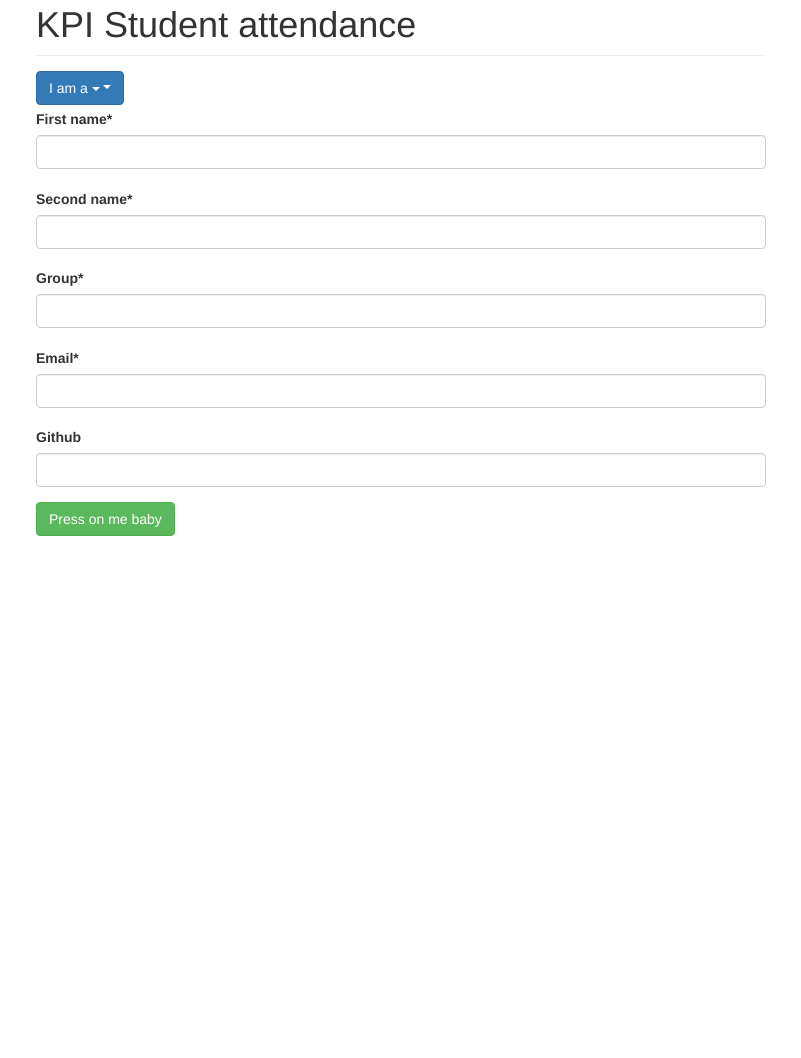
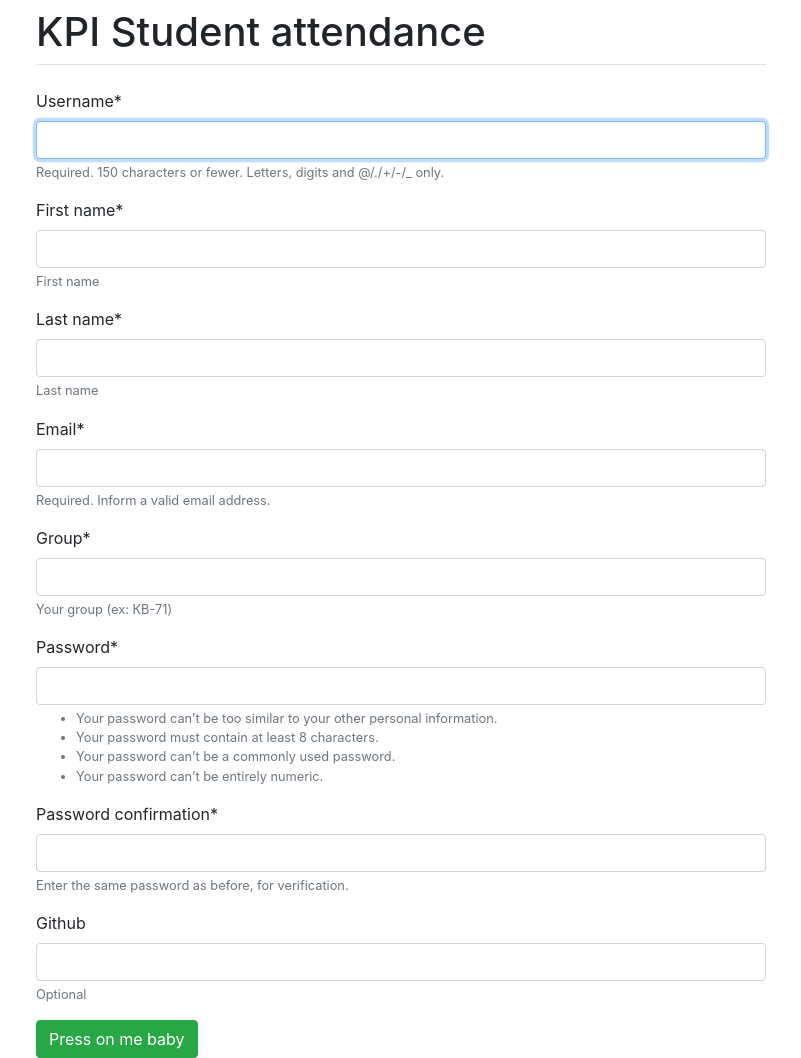
Before and after one commit to MishaVernik/StudentAttendance, a Django app: page /signup/ in a window 1280 px wide. Shown: the whole page, without its empty margins (239-1040 px from the left). Before the commit the page ends 536 px from the top, so only its background shows below. Run offline with Django 3.2, Linux system fonts and the light colour scheme; some libraries are stand-ins or nearby versions.

Commit message:
changes2

```diff
--- a/Attendance/forms.py
+++ b/Attendance/forms.py
@@ -4,10 +4,11 @@ from django.contrib.auth.models import User
 
 
 class SignUpForm(UserCreationForm):
-    first_name = forms.CharField(max_length=30, required=False, help_text='Optional.')
-    last_name = forms.CharField(max_length=30, required=False, help_text='Optional.')
-    email = forms.EmailField(max_length=254, help_text='Required. Inform a valid email address.')
-
+    first_name = forms.CharField(max_length=30, required=True, help_text='First name')
+    last_name = forms.CharField(max_length=30, required=True, help_text='Last name')
+    email = forms.EmailField(max_length=254, required=True, help_text='Required. Inform a valid email address.')
+    group = forms.CharField(max_length=10, required=True, help_text='Your group (ex: КВ-71)')
+    github = forms.CharField(max_length=254, required=False, help_text='Optional')
     class Meta:
         model = User
-        fields = ('username', 'password1', 'password2', )
+        fields = ('username','first_name', 'last_name','email','group', 'password1', 'password2', )
--- a/Attendance/templates/signup.html
+++ b/Attendance/templates/signup.html
@@ -5,39 +5,6 @@
 {% block content %}
   <form method="post" novalidate>
     {% csrf_token %}
-    <link rel="stylesheet" href="https://maxcdn.bootstrapcdn.com/bootstrap/3.4.0/css/bootstrap.min.css">
-    <script src="https://ajax.googleapis.com/ajax/libs/jquery/3.4.1/jquery.min.js"></script>
-    <script src="https://maxcdn.bootstrapcdn.com/bootstrap/3.4.0/js/bootstrap.min.js"></script>
-
-<div class="dropdown">
-  <button class="btn btn-primary dropdown-toggle" type="button" data-toggle="dropdown">I am a
-  <span class="caret"></span></button>
-  <ul class="dropdown-menu">
-    <li><a href="Student">Student</a></li>
-    <li><a href="Teacher">Teacher</a></li>
-    <li><a href="#">JS</a></li>
-  </ul>
-</div>
-  <div id = "div_id_first_name" class="form-group">
-    <label for="id_first_name"  class="col-form-label  requiredField">First name*</label>
-    <input type="text" class="form-control" name="first_name" id="id_first_name">
-  </div>
-  <div id = "div_id_second_name" class="form-group">
-    <label for="id_second_name"  class="col-form-label  requiredField">Second name*</label>
-    <input type="text" class="form-control" name="second_name" id="id_second_name">
-  </div>
-  <div id = "div_id_group" class="form-group">
-    <label for="id_group"  class="col-form-label  requiredField">Group*</label>
-    <input type="text" class="form-control" name="group" id="id_group">
-  </div>
-  <div id = "div_id_email" class="form-group">
-    <label for="id_email"  class="col-form-label  requiredField">Email*</label>
-    <input type="text" class="form-control" name="email" id="id_email">
-  </div>
-  <div id = "div_id_github" class="form-group">
-    <label for="id_github"  class="col-form-label">Github</label>
-    <input type="text" class="form-control" name="github" id="id_github">
-  </div>
     {{ form|crispy }}
     <button type="submit" class="btn btn-success">Press on me baby</button>
   </form>
--- a/Attendance/views.py
+++ b/Attendance/views.py
@@ -2,8 +2,12 @@ from django.contrib.auth import login, authenticate
 from django.contrib.auth.decorators import login_required
 from django.contrib.auth.forms import UserCreationForm
 from django.shortcuts import render, redirect
+from django.contrib import messages
 import psycopg2
 from psycopg2 import Error
+
+from Attendance.forms import SignUpForm
+
 
 @login_required
 def home(request):
@@ -40,19 +44,24 @@ def add_student(first_name, second_name, group, email, github, username, passwor
 def signup(request):
     print(request)
     if request.method == 'POST':
-        #form = UserCreationForm(request.POST)
-        first_name = request.POST["first_name"]
-        second_name = request.POST["second_name"]
-        group = request.POST["group"]
-        email = request.POST["email"]
-        github = request.POST["github"]
+        form = SignUpForm(request.POST)
+        if form.is_valid():
+            form.save()
+            #student_or_teacher = request.POST.get('')
+            first_name = form.cleaned_data.get("first_name")
+            second_name = form.cleaned_data.get("last_name")
+            group = form.cleaned_data.get("group")
+            email = form.cleaned_data.get("email")
+            github = form.cleaned_data.get("github")
 
-        username = request.POST['username']
-        raw_password = request.POST['password1']
-       # user = authenticate(username=username, password=raw_password)
-        #login(request, user)
-        # TODO: add user into PostgreSQL
-        #add_student(first_name, second_name, group, email, github, username, raw_password)
-        return redirect('home')
-
-    return render(request, 'signup.html')
+            username = form.cleaned_data.get('username')
+            raw_password = form.cleaned_data.get('password1')
+            user = authenticate(username=username, password=raw_password)
+            messages.success(request, f'Account created for {username}')
+            login(request, user)
+            # TODO: add user into PostgreSQL
+           # add_student(first_name, second_name, group, email, github, username, raw_password)
+            return redirect('home')
+    else:
+        form = SignUpForm()
+    return render(request, 'signup.html', {'form': form})
```
Also changed, not shown: Attendance/templates/home.html (+7 -0 lines).
